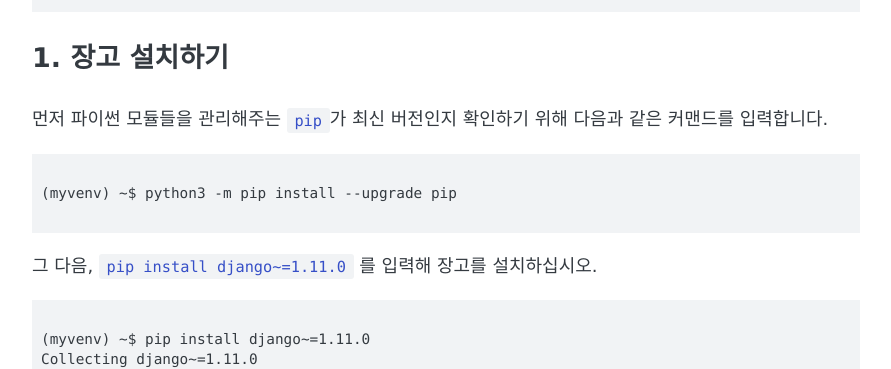
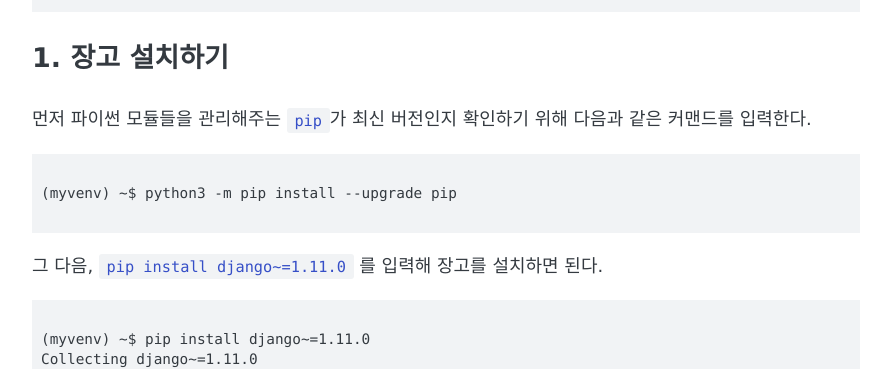
Before and after one commit to thunderferret/thunderferret.github.io, a Jekyll site: the page built from _posts/2019-01-11-new-poste.md, in a window 1280 px wide. Shown: the part 1279-1648 px from the top of the page, without its empty margins (194-1085 px from the left). Built offline with Jekyll 4.4.1, drawn with Linux system fonts in a browser that asks for light colours; some web fonts are replaced; comment, search, counter and statistics services are not loaded.

Commit message:
Update 2019-01-11-new-poste.md

````diff
--- a/_posts/2019-01-11-new-poste.md
+++ b/_posts/2019-01-11-new-poste.md
@@ -48,14 +48,14 @@
 
 ### 1. 장고 설치하기
 
-먼저 파이썬 모듈들을 관리해주는 `pip`가 최신 버전인지 확인하기 위해 다음과 같은 커맨드를 입력합니다.
+먼저 파이썬 모듈들을 관리해주는 `pip`가 최신 버전인지 확인하기 위해 다음과 같은 커맨드를 입력한다.
 
 ```command-line
 
 (myvenv) ~$ python3 -m pip install --upgrade pip
 
 ```
-그 다음, `pip install django~=1.11.0` 를 입력해 장고를 설치하십시오.
+그 다음, `pip install django~=1.11.0` 를 입력해 장고를 설치하면 된다.
 
 ```command-line
 
````
